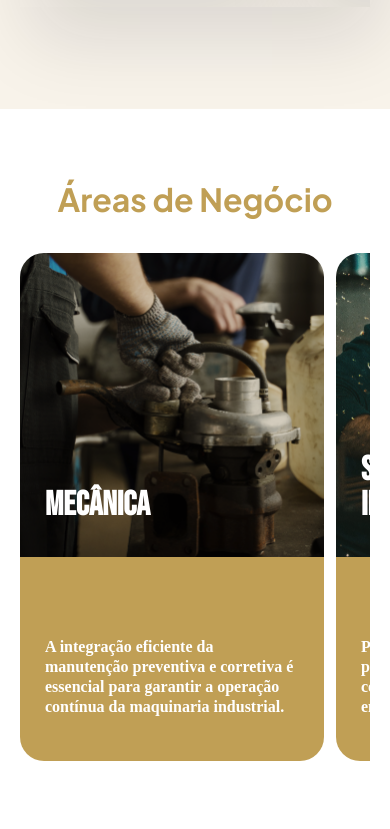
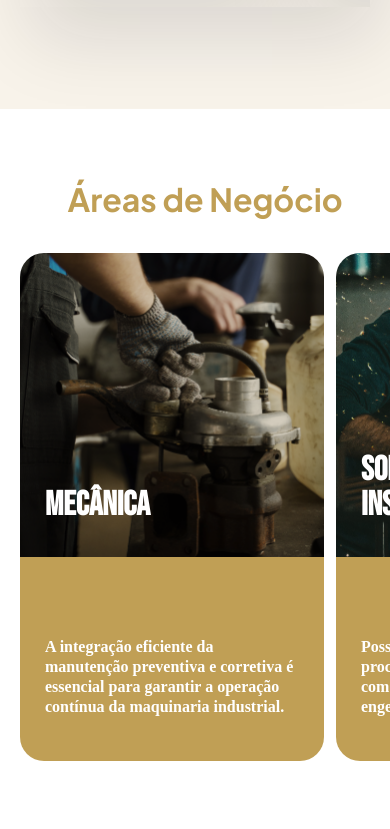
Before and after one commit to nunodccosta/apex_work, a Nuxt app: page / in a window 390 px wide. Shown: the part 2915-3744 px from the top of the page. Built offline with nearby package versions, Linux system fonts and the light colour scheme; a web font is replaced by a local one.

Commit message:
Quick Fixes

```diff
--- a/assets/scss/main.scss
+++ b/assets/scss/main.scss
@@ -46,7 +46,7 @@ body {
   }
 }
 
-@media (max-width: 1600px) {
+@media (max-width: 1920px) {
   .title {
     font: normal normal bold 34.67px/30.67px Plus Jakarta Sans;
     color: $title_black;
--- a/components/About.vue
+++ b/components/About.vue
@@ -125,7 +125,7 @@ export default {
   }
 }
 
-@media (max-width: 1600px) {
+@media (max-width: 1920px) {
   .container-about {
     height: 586.67px;
 
--- a/components/Business.vue
+++ b/components/Business.vue
@@ -203,7 +203,7 @@ export default {};
   }
 }
 
-@media (max-width: 1600px) {
+@media (max-width: 1920px) {
   .business-container {
     max-height: 900px;
     .title {
@@ -258,7 +258,7 @@ export default {};
   .business-container {
     max-height: unset;
     height: fit-content;
-    padding: 70px 20px 70px 20px;
+    padding: 70px 0px 70px 20px;
 
     .title {
       margin-bottom: 34.67px;
--- a/components/Environment.vue
+++ b/components/Environment.vue
@@ -23,7 +23,10 @@
       </p>
     </div>
 
-    <a class="environment-button" href="/">
+    <a
+      class="environment-button"
+      href="/assets/ApexWork_Políticas_de_Sustentabilidade.pdf"
+    >
       <img
         src="/icons/btn-sustentabilidade.svg"
         alt="Icon Arrow Environment"
@@ -83,7 +86,7 @@ export default {};
   }
 }
 
-@media (max-width: 1600px) {
+@media (max-width: 1920px) {
   .environment-container {
     .text-block {
       max-width: 720px;
--- a/components/Footer.vue
+++ b/components/Footer.vue
@@ -206,7 +206,7 @@ export default {};
   }
 }
 
-@media (max-width: 1600px) {
+@media (max-width: 1920px) {
   .footer-container {
     .footer-wrapper {
       .block .list {
--- a/components/Recruitment.vue
+++ b/components/Recruitment.vue
@@ -243,7 +243,7 @@ export default {
   }
 }
 
-@media (max-width: 1600px) {
+@media (max-width: 1920px) {
   .recruitment-container {
     height: 437.33px; // scaled from 656px
 
--- a/components/Services.vue
+++ b/components/Services.vue
@@ -706,7 +706,7 @@ export default {};
   }
 }
 
-@media (max-width: 1600px) {
+@media (max-width: 1920px) {
   .services-container {
     padding: 66.67px 0 133.33px 0; // scaled from 100px 0 200px
 
--- a/components/Values.vue
+++ b/components/Values.vue
@@ -164,7 +164,7 @@ export default {};
   }
 }
 
-@media (max-width: 1600px) {
+@media (max-width: 1920px) {
   .values-container {
     max-height: 900px;
     .caption {
--- a/pages/index.vue
+++ b/pages/index.vue
@@ -67,7 +67,7 @@ export default {};
   }
 }
 
-@media (max-width: 1600px) {
+@media (max-width: 1920px) {
   .banner {
     // Perfect
     .banner-text {
```
Also changed, not shown: 1 other file (tests, documents, lock files or other folders).
